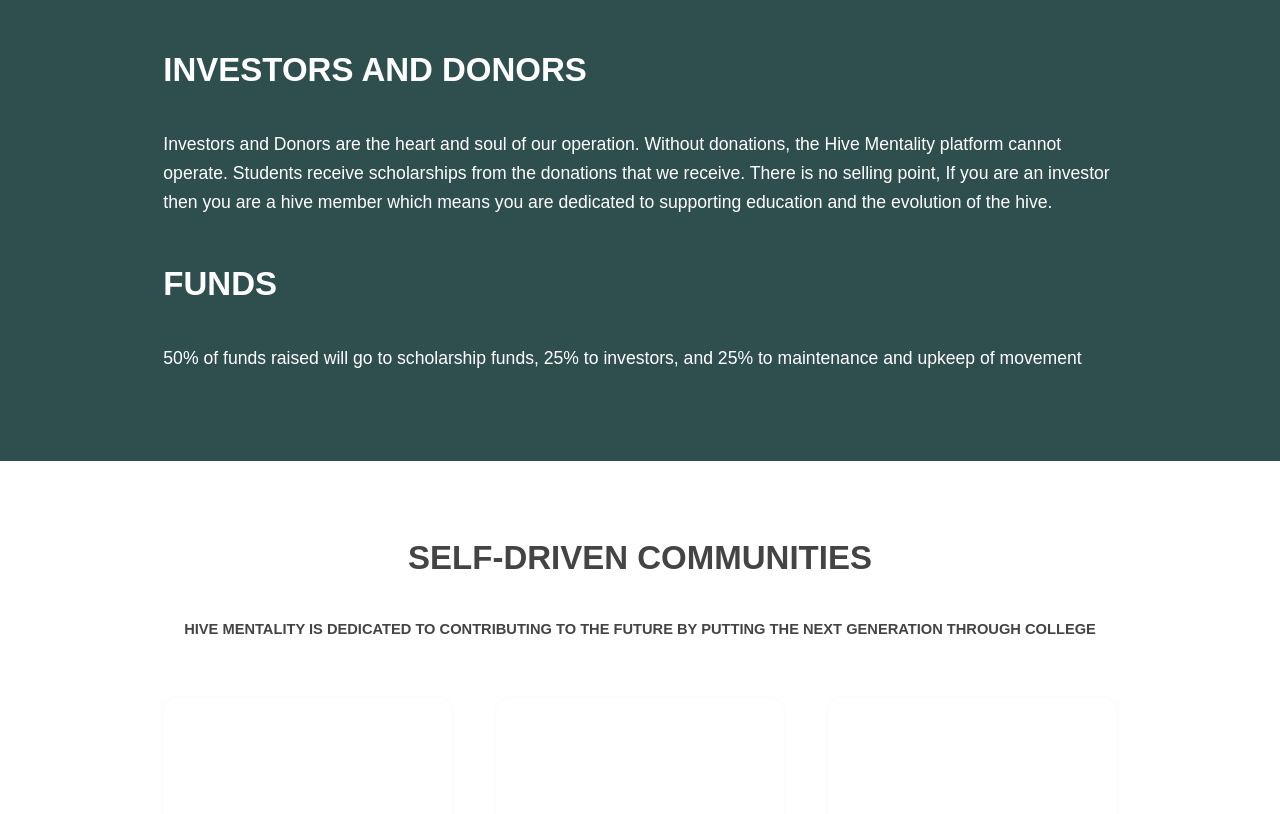
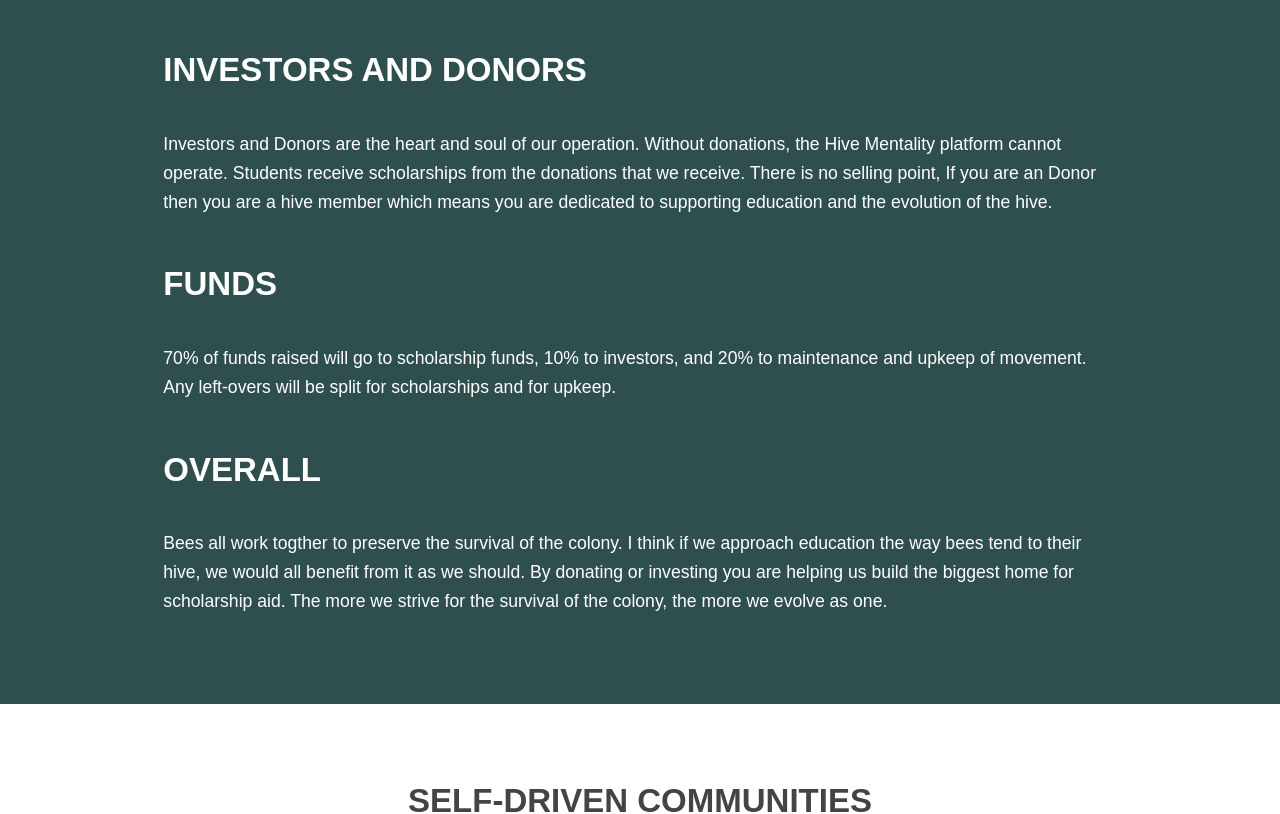
Before and after one commit to pazuzu111/hmental, a React (Create React App) app in the folder client/: page / in a window 1280 px wide. Shown: the part 1840-2654 px from the top of the page. Built offline with nearby package versions, Linux system fonts and the light colour scheme.

Commit message:
added overall text

```diff
--- a/client/src/App.js
+++ b/client/src/App.js
@@ -6,14 +6,14 @@
 const Header = () => {
     return (
         <header id="header">
-            <a className="logo" href="index.html">Hive Mentality</a>
+            <a className="logo" href="#">Hive Mentality</a>
             <nav>
             </nav>
         </header>
     )
 }
 
-export default  class App extends Component {
+export default class App extends Component {
      scroll = (id) => {
 
         let  el = document.getElementById(`${id}`)
@@ -48,7 +48,7 @@
                     we want our children and our fellow man to be educated and involved in the upkeep of our world.
                     We must nurture the next generation to be smarter and wiser than the one before. We believe it is
                     important to have a HIVE MENTALITY in order for the world to continue running. Specifically in education, a hive mentality means
-                    more of us will be able to get an education by the hands of the commmunity. It is like paying taxes, however, your tax
+                    more of us will be able to get an education by the hands of the commmunity. It is like paying taxes except, your tax
                     is going to put someone through college and ensure we have a brighter future. </p>
                     </div>
             </section>
@@ -65,7 +65,7 @@
                     <h2> Solutions </h2>
                     <p>Our solution is to make people aware of the education crisis and make them realize that
                     they have the power to make a change. As long as everyone in the hive contributes, our
-                    purpose will be fulfilled. Unlike a traditional fundraiser, Our platform gives
+                    goal will be achieved. Unlike a traditional fundraiser, Our platform gives
                     the whole world a chance to particpate and become a valid member of the hive.
                     </p>
                 </div>
@@ -84,14 +84,23 @@
                     <p> Investors and Donors are the heart and soul of our operation.
                         Without donations, the Hive Mentality platform cannot operate.
                         Students receive scholarships from the donations that we receive.
-                        There is no selling point, If you are an investor then you are a hive member which means
+                        There is no selling point, If you are an Donor then you are a hive member which means
                         you are dedicated to supporting education and the evolution of the hive.
                     </p>
                 </div>
 
                 <div className="inner left">
                         <h2> funds </h2>
-                        <p>50% of funds raised will go to scholarship funds, 25% to investors, and 25% to maintenance and upkeep of movement</p>
+                        <p>70% of funds raised will go to scholarship funds, 10% to investors, and 20% to maintenance and upkeep of movement.
+                        Any left-overs will be split for scholarships and for upkeep.</p>
+                </div>
+
+                <div className="inner left">
+                        <h2> Overall </h2>
+                        <p>Bees all work togther to preserve the survival of the colony. I think if we approach education
+                        the way bees tend to their hive, we would all benefit from it as we should. By
+                        donating or investing you are helping us build the biggest home for scholarship aid.
+                        The more we strive for the survival of the colony, the more we evolve as one.  </p>
                 </div>
             </section>
 
```
